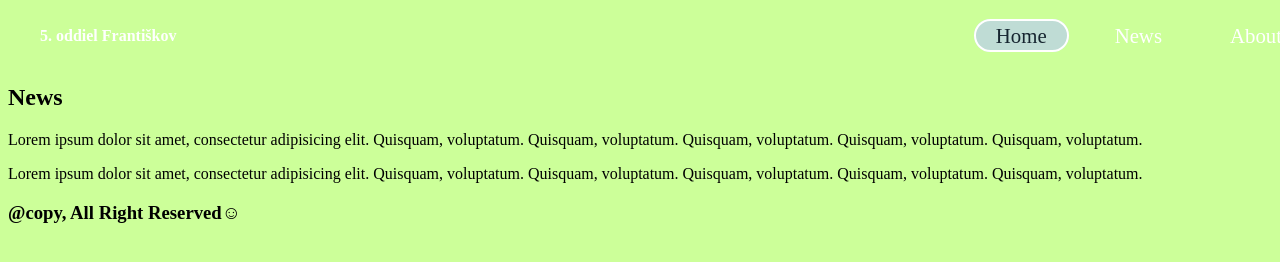
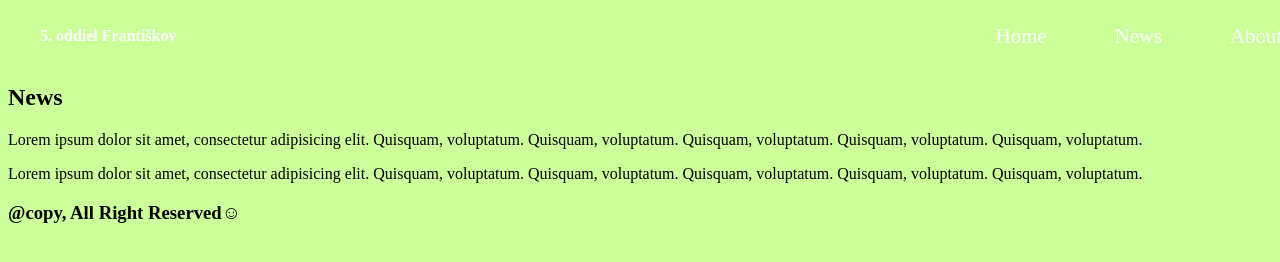
Before and after one commit to Maggie-sis/5oddielfrantiskov, a plain HTML site: page News.html in a window 1280 px wide. Shown: the top 262 px of the page. Drawn offline with Linux system fonts and the light colour scheme.

Commit message:
Remove active class from Home link in navbar

```diff
--- a/News.html
+++ b/News.html
@@ -16,7 +16,7 @@
         </button>
 
         <ul class="navbar-menu">
-            <li><a href="Home.html" class="active">Home</a></li>
+            <li><a href="Home.html">Home</a></li>
             <li><a href="News.html">News</a></li>
             <li><a href="About.html">About</a></li>
             <!-- <li><a href="Gallery.html">Gallery</a></li>
```
